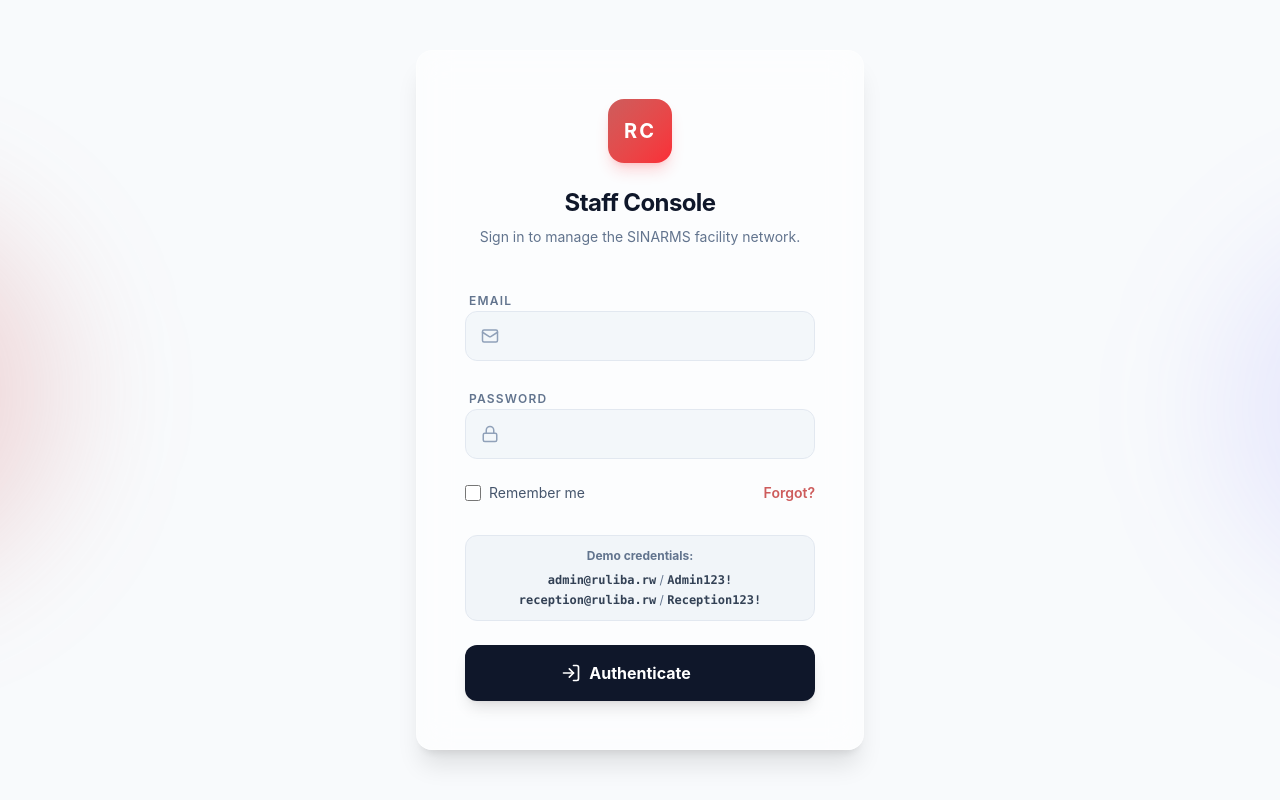
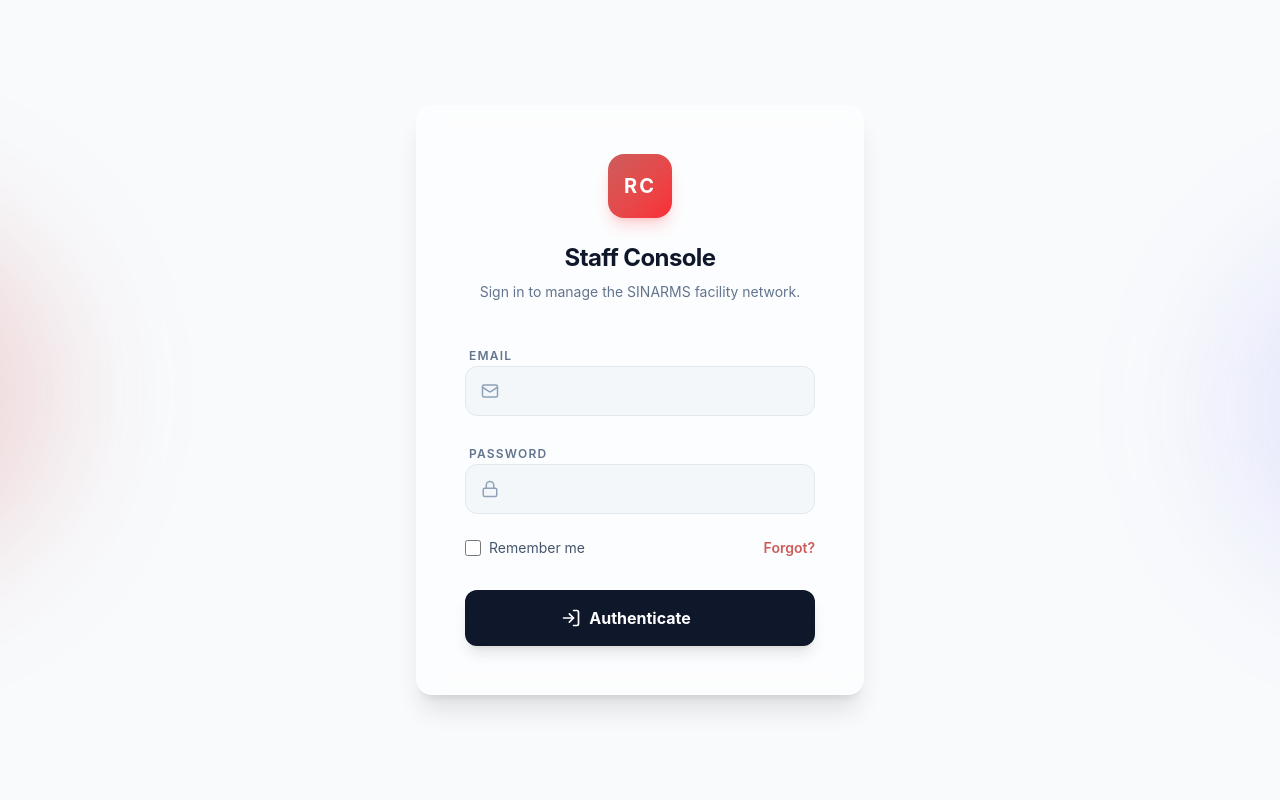
Before and after one commit to hozana-dusabimana/sinarms, a React app in the folder frontend/: page /staff/login in a window 1280 px wide. Built offline with nearby package versions, Linux system fonts and the light colour scheme; no server answers; the HTML template or start-up script is replaced by a standard one.

Commit message:
feat: hide credentails

```diff
--- a/frontend/src/pages/staff/LoginPage.jsx
+++ b/frontend/src/pages/staff/LoginPage.jsx
@@ -84,14 +84,6 @@ export default function LoginPage() {
             <a href="#" className="text-sm text-[var(--color-brand-terracotta)] hover:text-red-600 dark:text-red-400 font-semibold cursor-pointer">Forgot?</a>
           </div>
 
-          <div className="mt-2 text-center text-xs text-slate-500 dark:text-slate-400 bg-slate-100 dark:bg-slate-800/50 p-3 rounded-xl border border-slate-200 dark:border-slate-700">
-            <span className="block font-bold mb-2">Demo credentials:</span>
-            <div className="space-y-1">
-              <p><strong className="text-slate-700 dark:text-slate-200 font-mono">admin@ruliba.rw</strong> / <strong className="text-slate-700 dark:text-slate-200 font-mono">Admin123!</strong></p>
-              <p><strong className="text-slate-700 dark:text-slate-200 font-mono">reception@ruliba.rw</strong> / <strong className="text-slate-700 dark:text-slate-200 font-mono">Reception123!</strong></p>
-            </div>
-          </div>
-
           <motion.button
             whileHover={{ scale: 1.01 }}
             whileTap={{ scale: 0.99 }}
```
